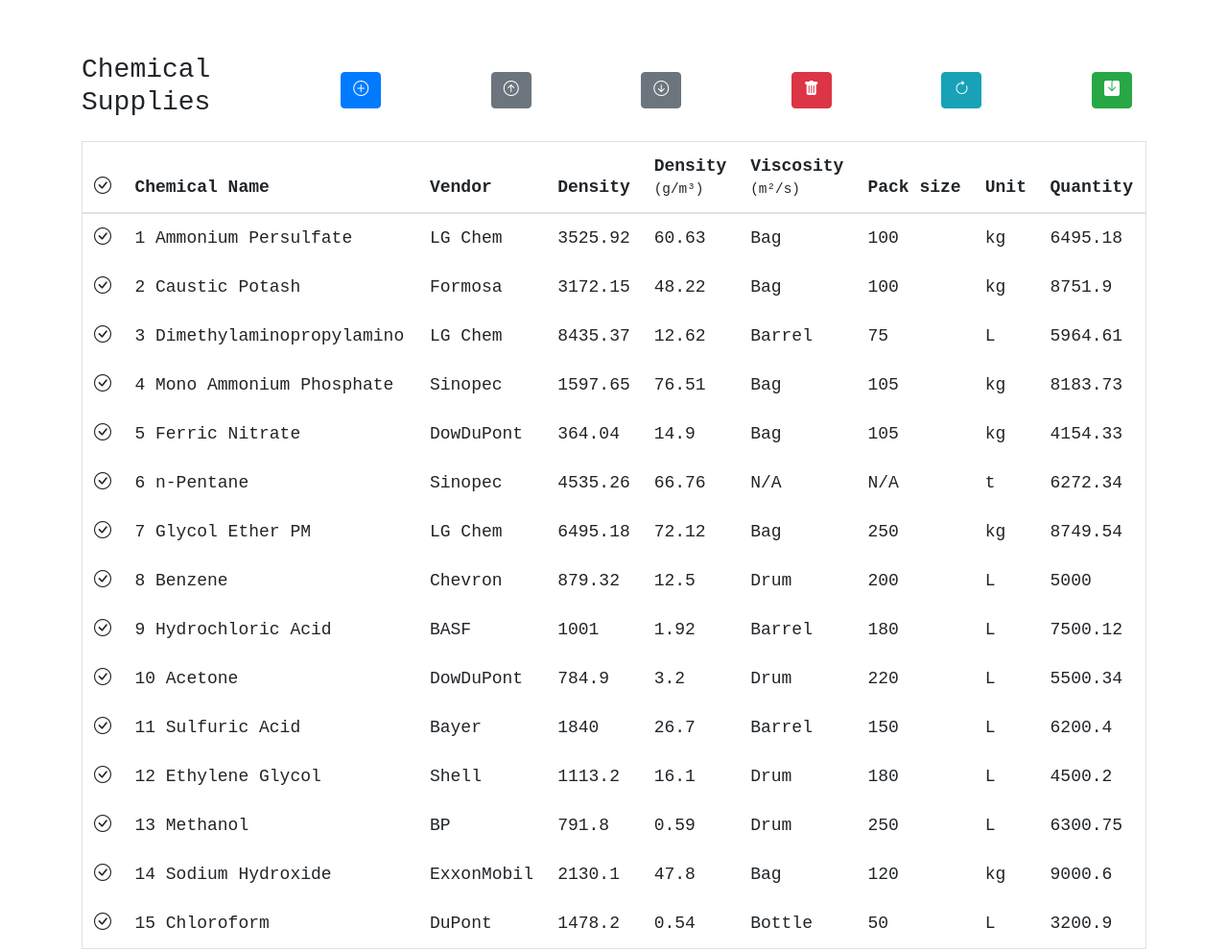
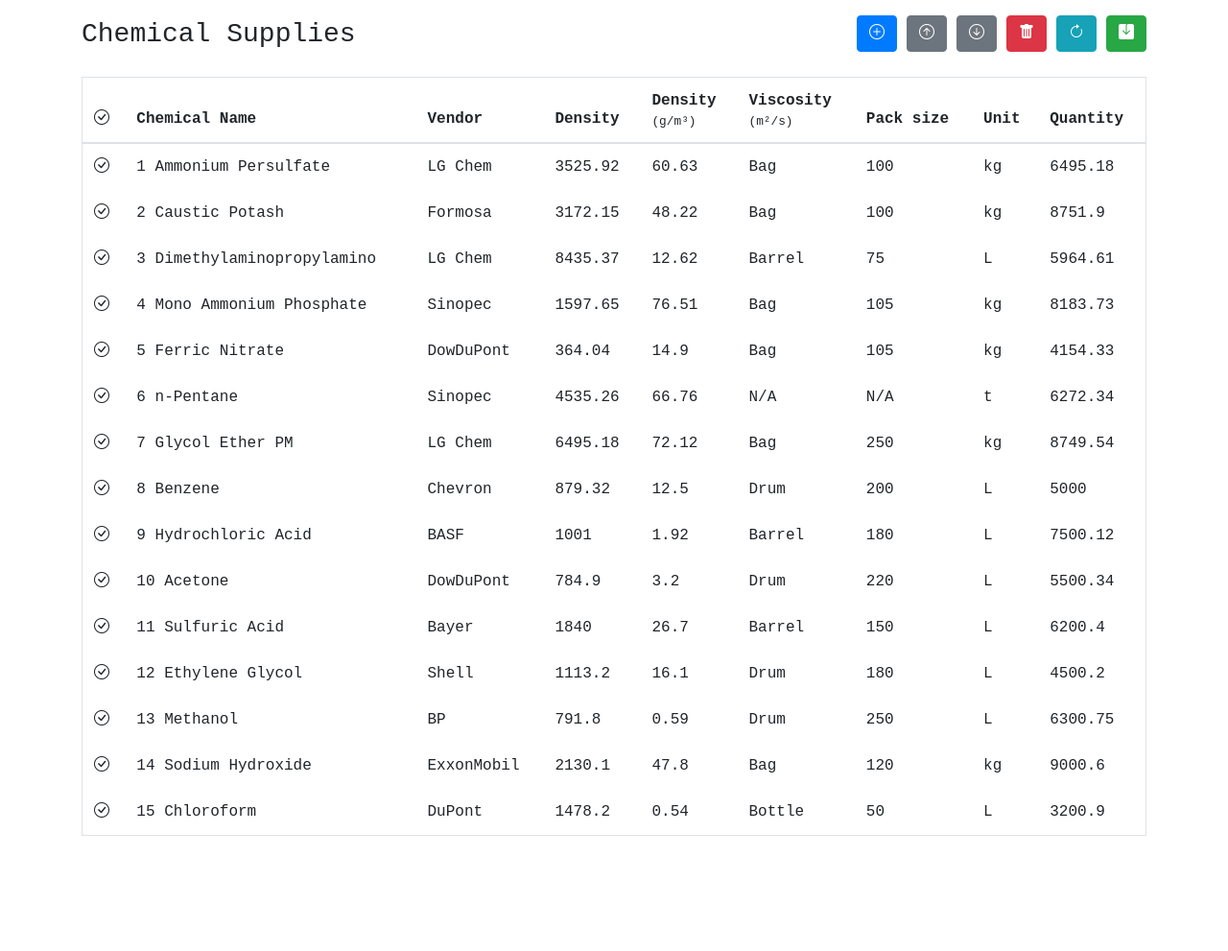
Before and after one commit to balkrish25/chemical-supplies, a plain HTML site: page index.html in a window 1280 px wide. Shown: the whole page at 96% size. After the commit the page ends 887 px from the top, so only its background shows below. Drawn offline with nearby package versions, Linux system fonts and the light colour scheme; a web font is replaced by a local one.

Commit message:
styles change

```diff
--- a/styles.css
+++ b/styles.css
@@ -11,11 +11,14 @@ body {
 .toolbar {
   display: flex;
   gap: 10px;
-  margin-bottom: 10px;
 }
 
 .table-wrapper {
   width: 100%;
+}
+
+.toolbar {
+  margin-bottom: 10px;
 }
 
 .toolbar-wrapper {
@@ -32,10 +35,7 @@ body {
 
 .table {
   border: 1px solid #dee2e6;
-  width: 100%;
-  border-collapse: collapse;
 }
-
 .square-box {
   width: 50px;
   height: 50px;
@@ -51,112 +51,3 @@ body {
 th small {
   display: block;
 }
-
-/* Media Queries for Responsiveness */
-
-/* Base styles for mobile devices (default styles) */
-body {
-  font-size: 14px;
-  padding: 10px;
-}
-
-table thead {
-  display: none; /* Hide headers for small screens */
-}
-
-table tbody tr {
-  display: block;
-  margin-bottom: 10px;
-  border-bottom: 1px solid #dee2e6;
-  padding: 10px;
-}
-
-table tbody td {
-  display: block;
-  text-align: right;
-  position: relative;
-  padding-left: 50%;
-}
-
-table tbody td:before {
-  content: attr(data-label);
-  position: absolute;
-  left: 10px;
-  text-align: left;
-  font-weight: bold;
-}
-
-.toolbar {
-  display: flex;
-  flex-direction: column;
-  align-items: stretch;
-}
-
-.toolbar button {
-  margin-bottom: 5px;
-}
-
-/* Media query for tablets (min-width: 768px) */
-@media (min-width: 768px) {
-  body {
-    font-size: 16px;
-    padding: 20px;
-  }
-
-  table thead {
-    display: table-header-group; /* Show headers for larger screens */
-  }
-
-  table tbody tr {
-    display: table-row;
-    margin-bottom: 0;
-    border-bottom: none;
-  }
-
-  table tbody td {
-    display: table-cell;
-    text-align: left;
-    padding: 10px;
-  }
-
-  table tbody td:before {
-    display: none;
-  }
-
-  .toolbar {
-    flex-direction: row;
-    justify-content: space-between;
-  }
-
-  .toolbar button {
-    margin-bottom: 0;
-    margin-right: 10px;
-  }
-}
-.example {
-  -webkit-transform: rotate(30deg);
-  -ms-transform: rotate(30deg);
-  transform: rotate(30deg);
-}
-
-/* Media query for desktops (min-width: 1024px) */
-@media (min-width: 1024px) {
-  body {
-    font-size: 18px;
-    padding: 40px;
-  }
-
-  table {
-    width: 80%; /* Allow more space on the sides */
-    margin: 0 auto;
-  }
-
-  .toolbar {
-    width: 80%;
-    margin: 0 auto;
-  }
-
-  .toolbar button {
-    margin-right: 15px;
-  }
-}
```
